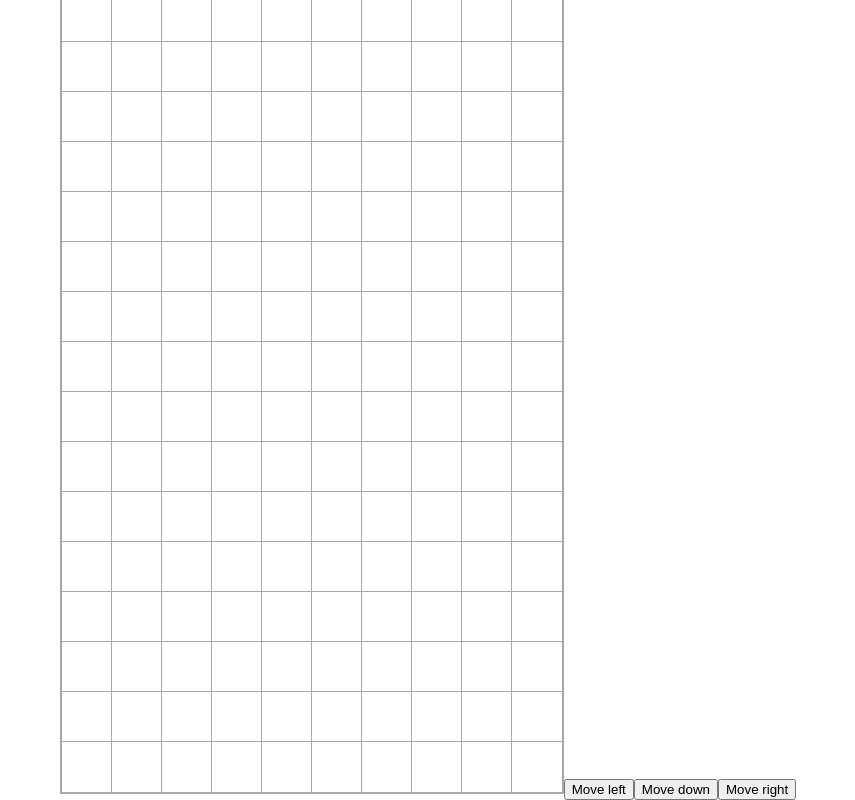
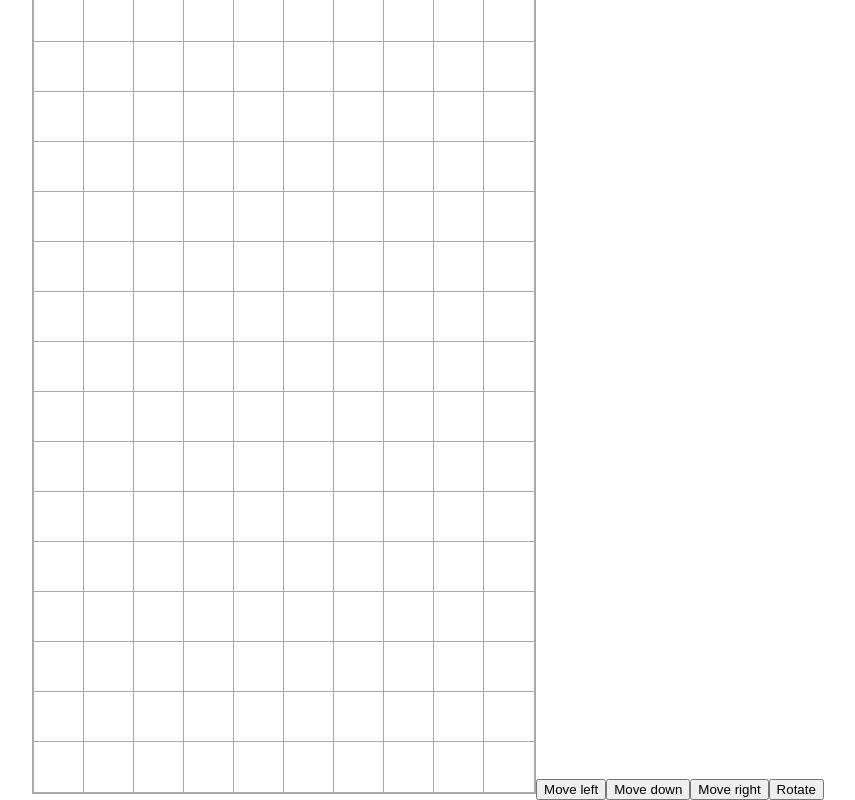
Before and after one commit to b-lukaszuk/tetris_react, a React (Create React App) app in the folder my-app/: page / in a window 1280 px wide. Shown: the part 262-1062 px from the top of the page, without its empty margins (212-1067 px from the left). Built offline with nearby package versions, Linux system fonts and the light colour scheme.

Commit message:
added initial handling of figure rotation

```diff
--- a/my-app/src/components/canvas/Canvas.tsx
+++ b/my-app/src/components/canvas/Canvas.tsx
@@ -39,6 +39,15 @@ const Canvas: React.FC = (): ReactElement<HTMLElement> => {
     }
   };
 
+  const rotateFigure = (canvas: HTMLCanvasElement | null, tetromino: Tetromino | null) => {
+    if (tetromino && canvas) {
+      tetromino.rotate();
+      drawGrid(canvas);
+    } else {
+      console.log('cannot move left');
+    }
+  };
+
   useEffect(() => {
     const canvas: HTMLCanvasElement | null = canvasRef.current;
     if (canvas === null) {
@@ -58,6 +67,7 @@ const Canvas: React.FC = (): ReactElement<HTMLElement> => {
       <button onClick={() => moveLeft(canvasRef.current, tetrominoRef.current)}>Move left</button>
       <button onClick={() => moveDown(canvasRef.current, tetrominoRef.current)}>Move down</button>
       <button onClick={() => moveRight(canvasRef.current, tetrominoRef.current)}>Move right</button>
+      <button onClick={() => rotateFigure(canvasRef.current, tetrominoRef.current)}>Rotate</button>
     </div>
   );
 };
--- a/my-app/src/components/tetrominos/Tetromino.ts
+++ b/my-app/src/components/tetrominos/Tetromino.ts
@@ -70,6 +70,12 @@ class Tetromino {
     this.topLeftColId--;
     this.drawFigure();
   }
+
+  public rotate(): void {
+    this.drawFigure(Colors.BLANK); // undraw figure
+    this.curShapeId = (this.curShapeId + 1) % this.shapes.length;
+    this.drawFigure();
+  }
 }
 
 export default Tetromino;
```
